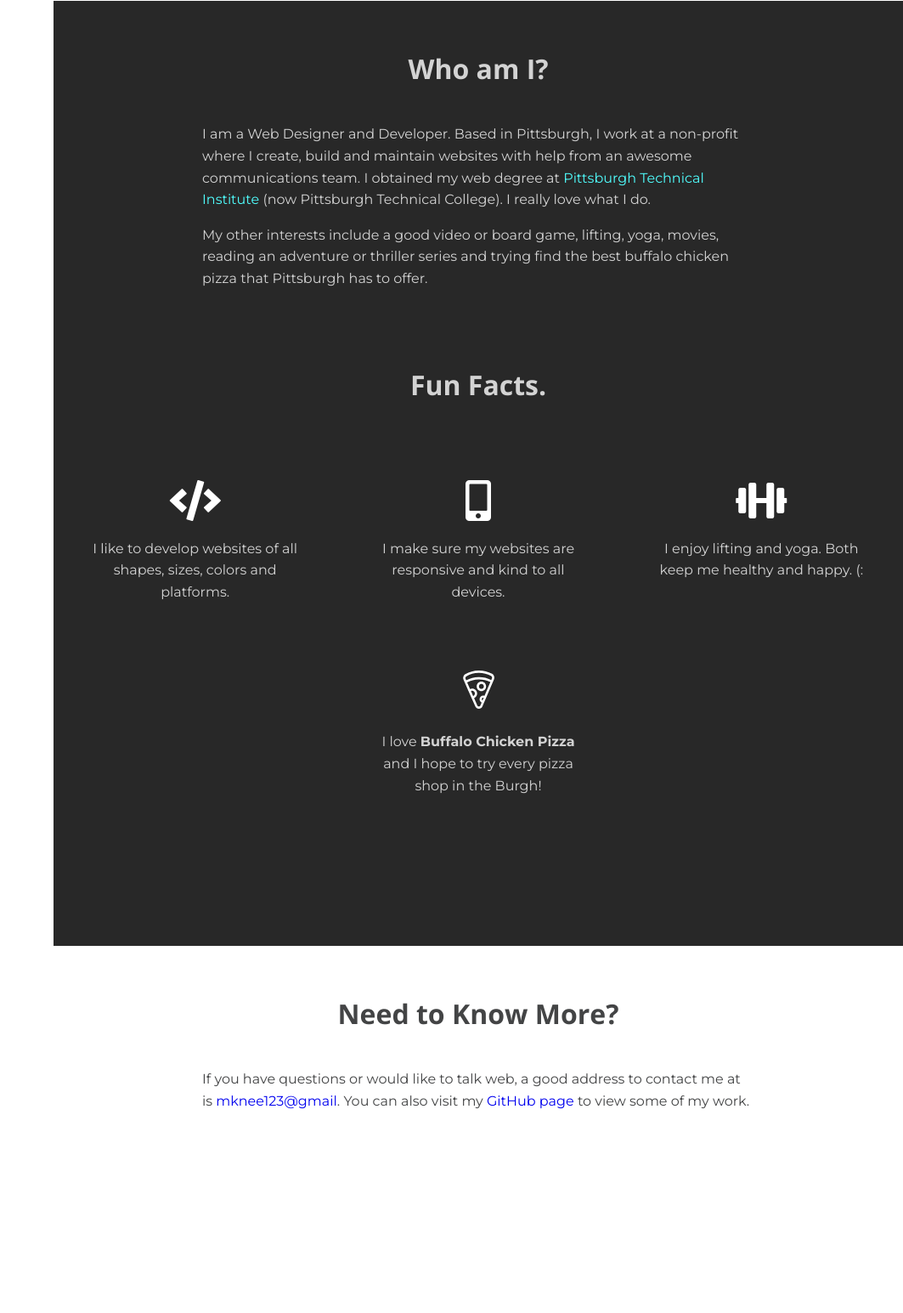
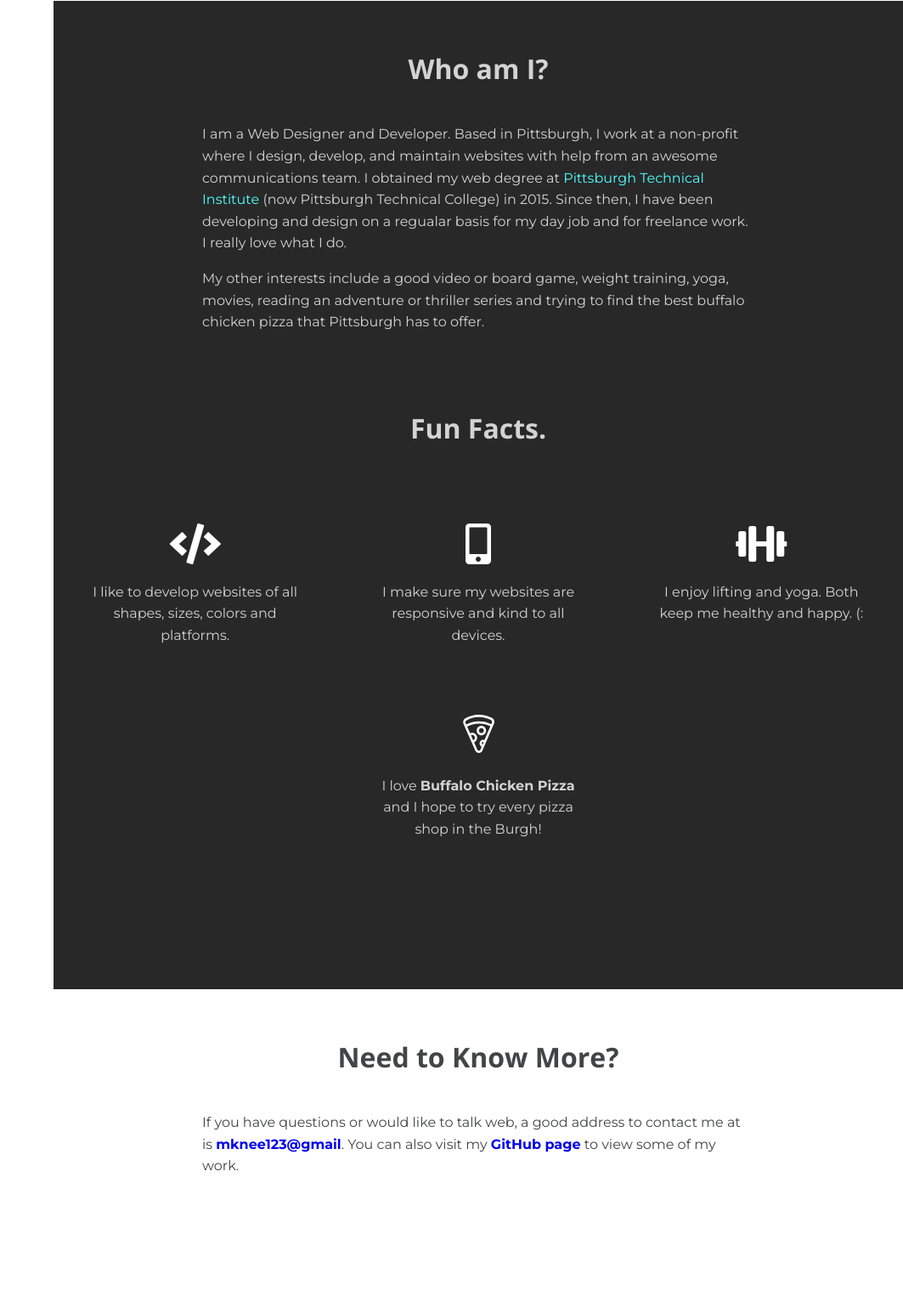
Before and after one commit to mknee123/portfolio2018, a website: page web/index.html in a window 1280 px wide. Shown: the part 2823-4368 px from the top of the page at 85% size, without its empty margins (217-1280 px from the left). Before the commit the page ends 4291 px from the top, so only its background shows below. Drawn offline with nearby package versions, Linux system fonts and the light colour scheme.

Commit message:
Apply text updates to index.html

```diff
--- a/web/index.html
+++ b/web/index.html
@@ -176,8 +176,8 @@
       <section id="about">
         <h2> Who am I? </h2>
         <div class="width-45 medium-margin-bottom">
-          <p class="margin-top">I am a Web Designer and Developer. Based in Pittsburgh, I work at a non-profit where I create, build and maintain websites with help from an awesome communications team. I obtained my web degree at <a href="https://www.ptcollege.edu/" target="_blank">Pittsburgh Technical Institute</a> (now Pittsburgh Technical College). I really love what I do. </p>
-          <p>My other interests include a good video or board game, lifting, yoga, movies, reading an adventure or thriller series and trying find the best buffalo chicken pizza that Pittsburgh has to offer.</p>
+          <p class="margin-top">I am a Web Designer and Developer. Based in Pittsburgh, I work at a non-profit where I design, develop, and maintain websites with help from an awesome communications team. I obtained my web degree at <a href="https://www.ptcollege.edu/" target="_blank">Pittsburgh Technical Institute</a> (now Pittsburgh Technical College) in 2015. Since then, I have been developing and design on a regualar basis for my day job and for freelance work. I really love what I do. </p>
+          <p>My other interests include a good video or board game, weight training, yoga, movies, reading an adventure or thriller series and trying to find the best buffalo chicken pizza that Pittsburgh has to offer.</p>
         </div>
         <h2> Fun Facts. </h2>
         <div class="about-wrapper" style="font-size:3rem; font-weight:300; color:white;">
@@ -203,7 +203,7 @@
       <section id="contact">
         <h2>Need to Know More?</h2>
         <div class="width-45 medium-margin-bottom">
-          <p class="margin-top">If you have questions or would like to talk web, a good address to contact me at is <a href="mailto:mknee123@gmail.com">mknee123@gmail</a>. You can also visit my <a href="https://github.com/mknee123" target="_blank">GitHub page</a> to view some of my work.</p>
+          <p class="margin-top">If you have questions or would like to talk web, a good address to contact me at is <strong><a href="mailto:mknee123@gmail.com">mknee123@gmail</a></strong>. You can also visit my <strong><a href="https://github.com/mknee123" target="_blank">GitHub page</a></strong> to view some of my work.</p>
         </div>
       </section>
     </main>
```
